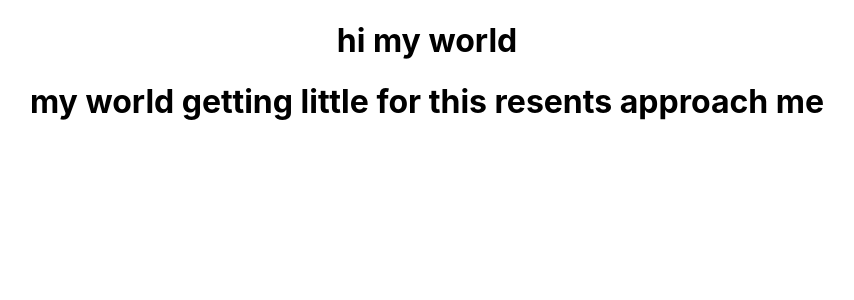
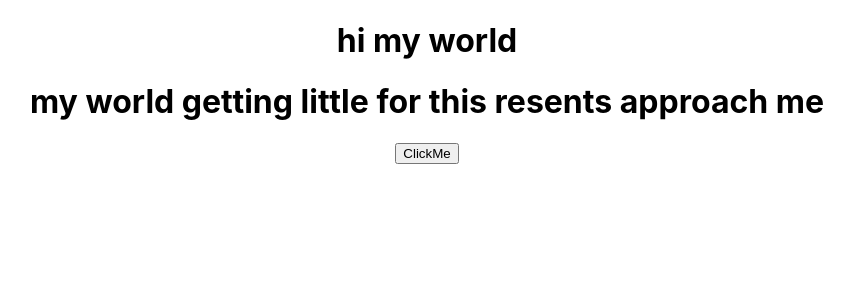
Before and after one commit to wer340/react, a React (Create React App) app: page / in a window 1280 px wide. Shown: the top 300 px of the page, without its empty margins (213-1067 px from the left). Built offline with nearby package versions, Linux system fonts and the light colour scheme.

Commit message:
setStateByChangeVar

```diff
--- a/src/App.js
+++ b/src/App.js
@@ -15,6 +15,7 @@ class App extends Component {
     <div className="App">
     <h1>hi my world </h1>
     <h1>{this.state.message}</h1>
+    <button onClick={()=>{this.setState({message:"Would you like to abolish this law"})}}>ClickMe</button>
     </div>
   );
 }
```
